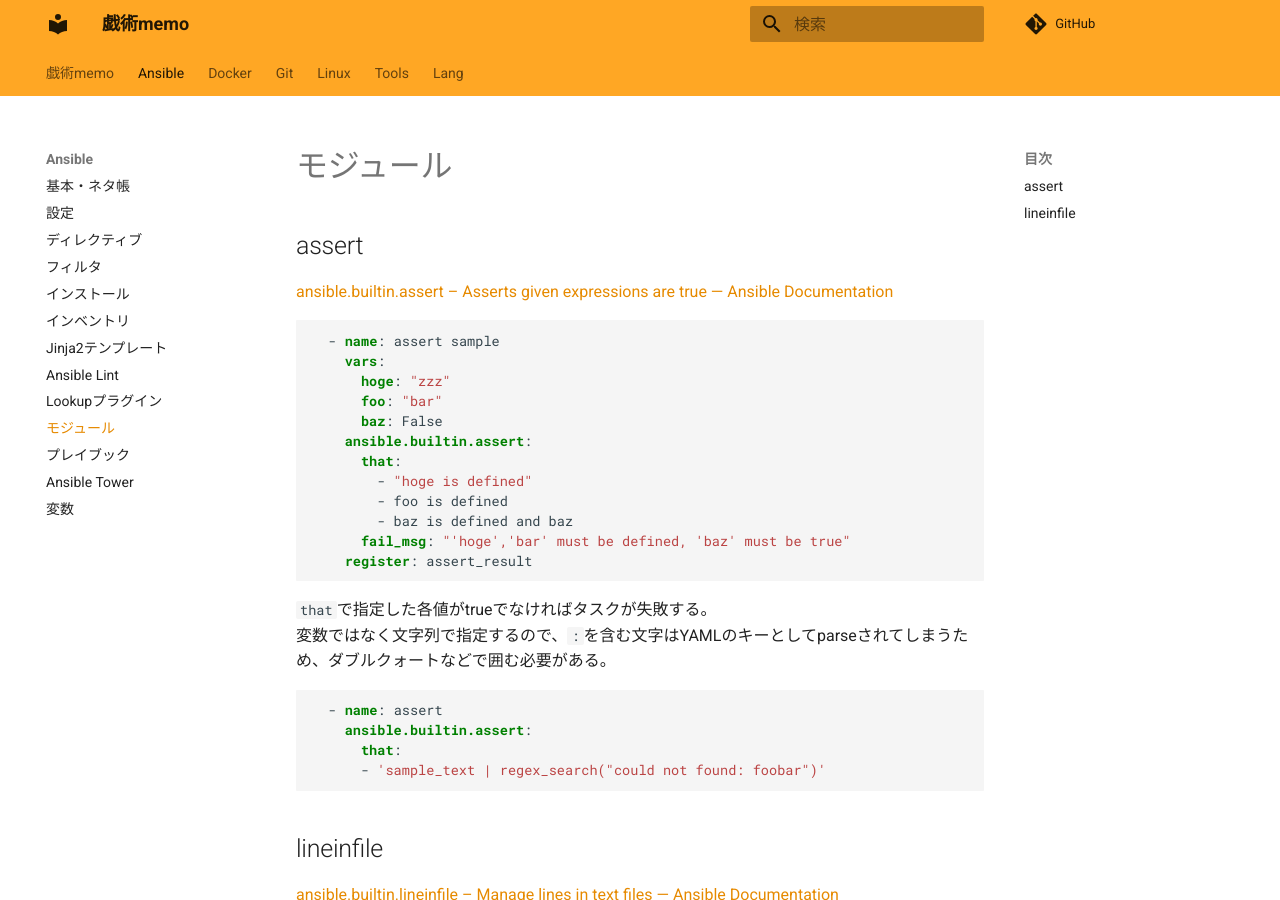
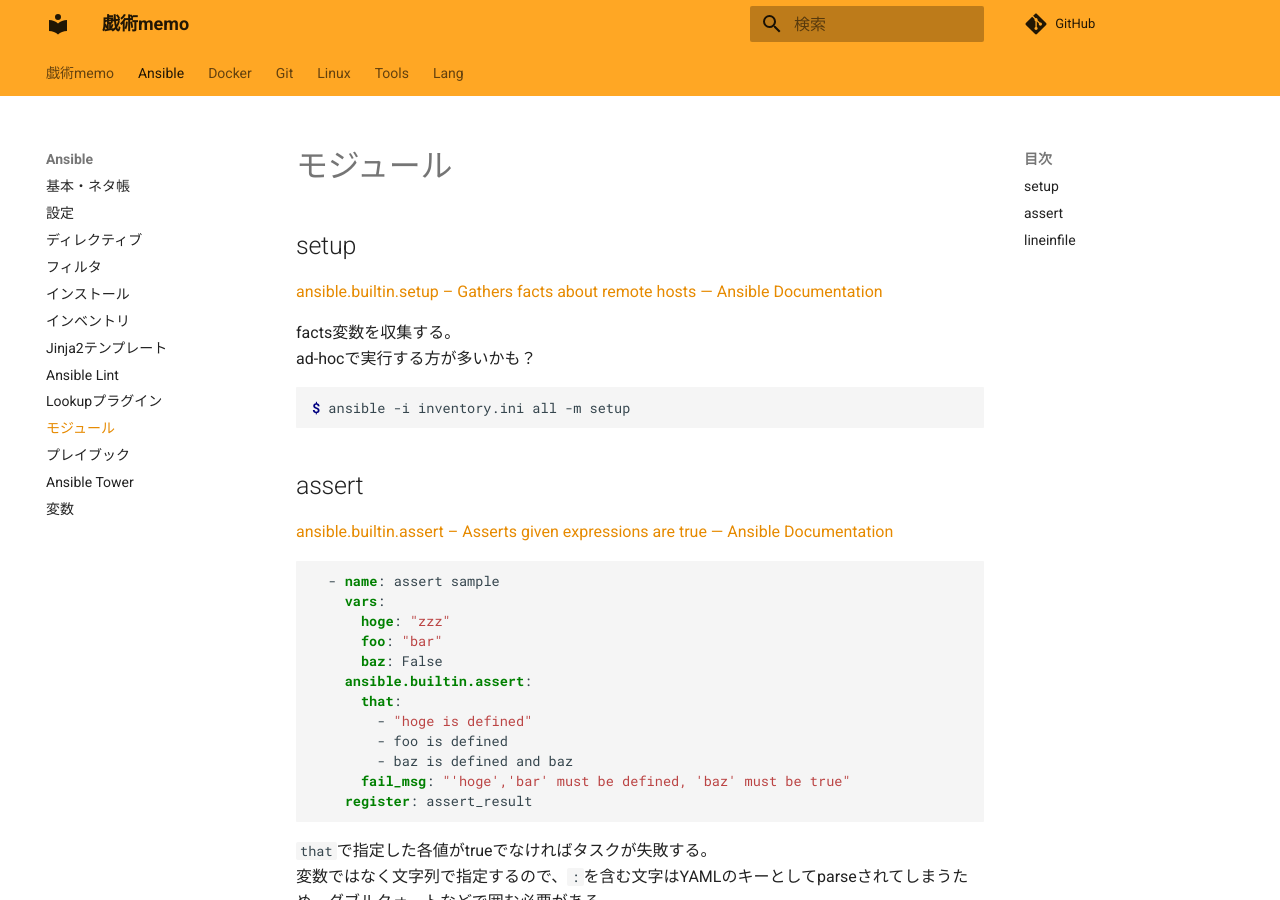
Before and after one commit to zaki-lknr/docs, an MkDocs documentation site: the page built from docs/Ansible/module.md, in a window 1280 px wide and 900 px high. Built offline with MkDocs 1.6.1 and Material for MkDocs 9.7.7, drawn with Linux system fonts in a browser that asks for light colours; comment, search, counter and statistics services are not loaded.

Commit message:
add: ansible/module: setupモジュール (ad-hoc)

````diff
--- a/docs/Ansible/module.md
+++ b/docs/Ansible/module.md
@@ -1,4 +1,15 @@
 # モジュール
+
+## setup
+
+[ansible.builtin.setup – Gathers facts about remote hosts — Ansible Documentation](https://docs.ansible.com/ansible/latest/collections/ansible/builtin/setup_module.html)
+
+facts変数を収集する。
+ad-hocで実行する方が多いかも？
+
+```console
+$ ansible -i inventory.ini all -m setup
+```
 
 ## assert
 
````
